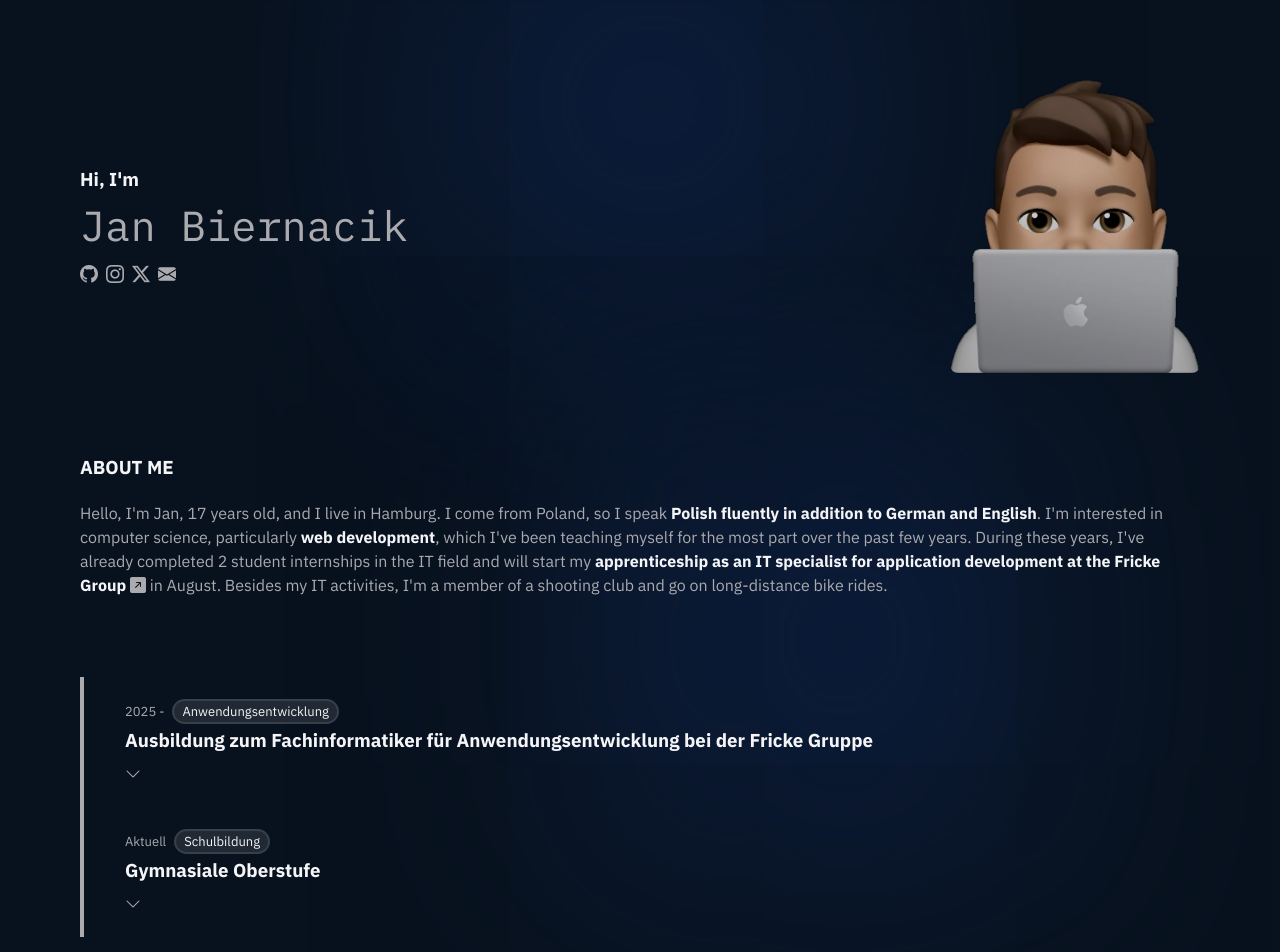
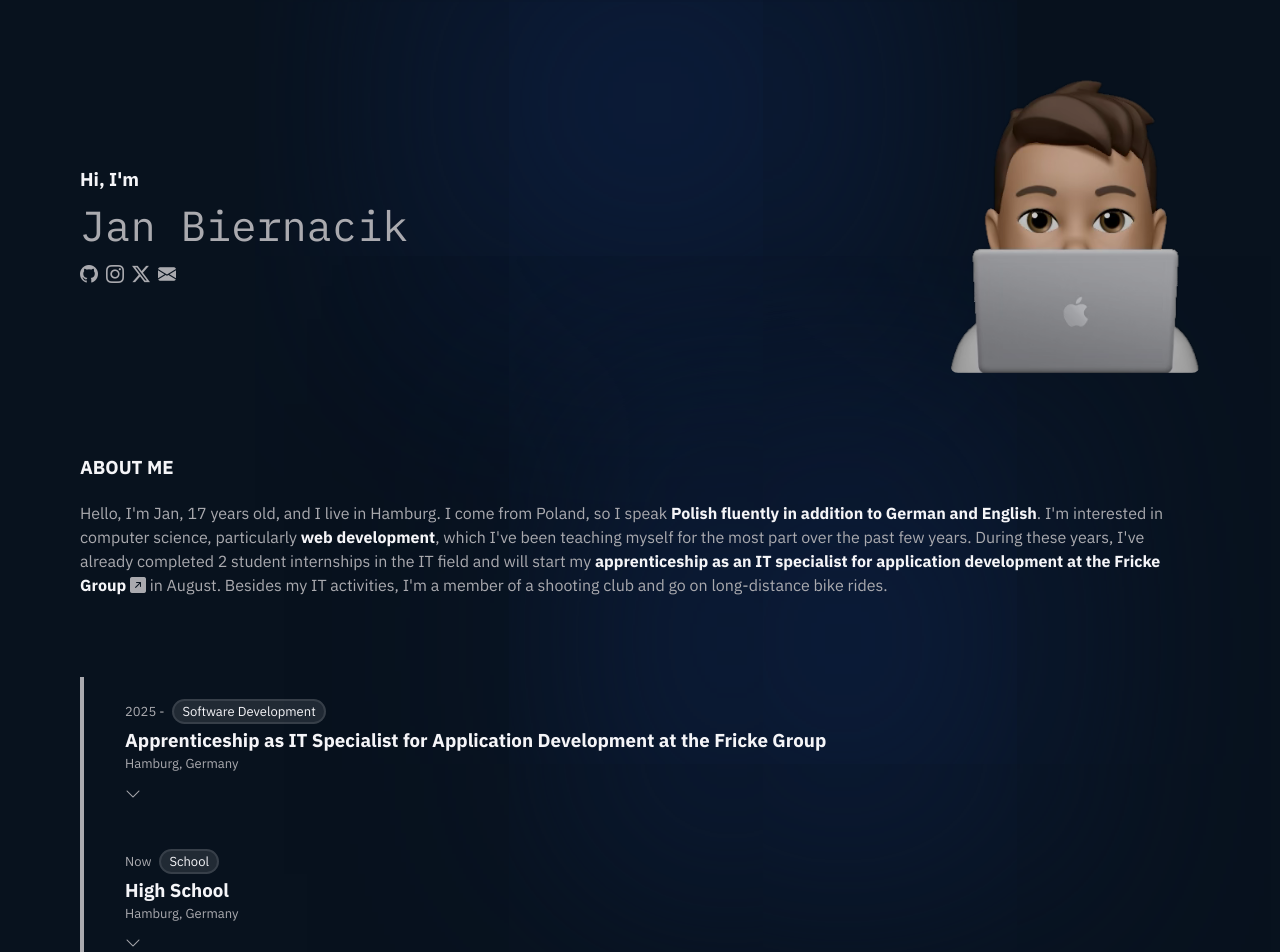
Before and after one commit to JBNCK/janbiernacik.com, a React (Vite) app: page / in a window 1280 px wide. Shown: the top 952 px of the page. Built offline with nearby package versions, Linux system fonts and the light colour scheme; no server answers.

Commit message:
Timeline Translation

```diff
--- a/src/RepoList/RepoList.jsx
+++ b/src/RepoList/RepoList.jsx
@@ -20,6 +20,7 @@ function RepoList() {
 
     return (
         <div id='repo-list' className='main-section'>
+            <h3 className='main-section-title'>{projectTitle}</h3>
             {repos.map(repo => (
                 <a key={repo.id} className="repo-item" href={repo.html_url}>
                     <h3>{repo.name}</h3>
@@ -30,6 +31,4 @@ function RepoList() {
     );
 }
 
-// <h3 className='main-section-title'>{projectTitle}</h3>
-
 export default RepoList;
--- a/src/Timeline/Timeline.css
+++ b/src/Timeline/Timeline.css
@@ -36,7 +36,7 @@
     display: none;
 }
 
-.timeline-item-name, .timeline-item-date, .timeline-item-desc {
+.timeline-item-name, .timeline-item-date, .timeline-item-desc, .timeline-item-loc {
     margin: 0 !important;
 }
 
@@ -58,12 +58,17 @@
     font-size: small;
 }
 
+.timeline-item-loc {
+    font-size: small;
+}
+
 .timeline-item-desc-wrapper {
     display: none;
     visibility: hidden;
     opacity: 0;
     transition: all .25s;
     height: fit-content;
+    margin-top: var(--spacing-small);
 }
 
 .timeline-expand {
--- a/src/Timeline/Timeline.jsx
+++ b/src/Timeline/Timeline.jsx
@@ -8,17 +8,40 @@ function Timeline() {
             date: "2025 -",
             name: "Ausbildung zum Fachinformatiker für Anwendungsentwicklung bei der Fricke Gruppe",
             desc: "Im August beginne ich meine Berufsausbildung zum Fachinformatiker für Anwendungsentwicklung bei der Fricke Gruppe in Hamburg.",
-            type: "Anwendungsentwicklung"
+            type: "Anwendungsentwicklung",
+            loc: "Hamburg, Deutschland"
         },
         {
             id: 3,
             date: "Aktuell",
             name: "Gymnasiale Oberstufe",
             desc: "Aktuell besuche ich die 12. Klasse eines hamburger Gymnasiums und werde diesen Sommer mit dem Abitur meine Schulbildung abschließen.",
-            type: "Schulbildung"
+            type: "Schulbildung",
+            loc: "Hamburg, Deutschland"
         }
     ]
-    const timelineItems = navigator.language === "de-DE" ? timelineItemsDe : timelineItemsDe;
+
+    const timelineItemsEn = [
+        {
+            id: 4,
+            date: "2025 -",
+            name: "Apprenticeship as IT Specialist for Application Development at the Fricke Group",
+            desc: "In August I will begin my apprenticeship as an IT specialist for application development at the Fricke Group in Hamburg.",
+            type: "Software Development",
+            loc: "Hamburg, Germany"
+        },
+        {
+            id: 3,
+            date: "Now",
+            name: "High School",
+            desc: "I am currently in the 12th grade at a high school in Hamburg and will graduate with my Abitur this summer.",
+            type: "School",
+            loc: "Hamburg, Germany"
+        }
+    ]
+
+    const timelineItems = navigator.language === "de-DE" ? timelineItemsDe : timelineItemsEn;
+    const timelineTitle = navigator.language === "de-DE" ? "Lebenslauf" : "Resume";
 
     return (
         <div className='main-section'>
@@ -27,7 +50,7 @@ function Timeline() {
                     <div key={item.id} className='timeline-item'>
                         <div className='timeline-item-header'><a className='timeline-item-date'>{item.date}</a><a className='timeline-item-type'>{item.type}</a></div>
                         <h3 className='timeline-item-name'>{item.name}</h3>
-
+                        <p className='timeline-item-loc'>{item.loc}</p>
                         <div className='timeline-item-desc-wrapper'><p className='timeline-item-desc'>{item.desc}</p></div>
                         <div className='timeline-expand'><i className="bi bi-chevron-down"></i></div>
                     </div>
@@ -38,6 +61,6 @@ function Timeline() {
     );
 }
 
-//
+//<h3 className='main-section-title'>{timelineTitle}</h3>
 
 export default Timeline;
```
